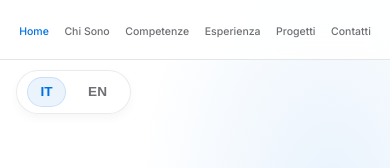
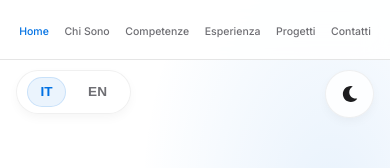
Before and after one commit to niccolopiccioli/site-niccolopiccioli, a React (Vite) app in the folder frontend/: page / in a window 390 px wide. Shown: the top 168 px of the page. Built offline with nearby package versions, Linux system fonts and the light colour scheme; no server answers.

Commit message:
feat: implement light/dark theme switcher and mirror mobile controls

```diff
--- a/frontend/src/App.tsx
+++ b/frontend/src/App.tsx
@@ -8,12 +8,13 @@ emailjs.init(import.meta.env.VITE_EMAILJS_PUBLIC_KEY || "");
 import {
   FaReact, FaAngular, FaPython, FaJava, FaDocker, FaDatabase,
   FaGithub, FaLinkedin, FaMusic, FaHeadphones, FaNodeJs, FaBrain,
-  FaPlane, FaMapMarkedAlt
+  FaPlane, FaMapMarkedAlt, FaSun, FaMoon
 } from 'react-icons/fa';
 import { SiTypescript, SiDjango, SiNextdotjs, SiTailwindcss, SiGraphql, SiPostgresql } from 'react-icons/si';
 import { MdCloud, MdSecurity } from 'react-icons/md';
 
 type Language = 'it' | 'en';
+type Theme = 'light' | 'dark';
 
 interface LanguageContextType {
   lang: Language;
@@ -296,9 +297,22 @@ function useFadeIn() {
 }
 
 const App: React.FC = () => {
+  const [theme, setTheme] = useState<Theme>(() => {
+    return (localStorage.getItem('theme') as Theme) || 'light';
+  });
+
+  useEffect(() => {
+    document.documentElement.setAttribute('data-theme', theme);
+    localStorage.setItem('theme', theme);
+  }, [theme]);
+
+  const toggleTheme = () => {
+    setTheme(prev => prev === 'light' ? 'dark' : 'light');
+  };
+
   return (
     <LanguageProvider>
-      <Navbar />
+      <Navbar theme={theme} toggleTheme={toggleTheme} />
       <Hero />
       <main className="container">
         <About />
@@ -313,7 +327,12 @@ const App: React.FC = () => {
   );
 };
 
-const Navbar: React.FC = () => {
+interface NavbarProps {
+  theme: Theme;
+  toggleTheme: () => void;
+}
+
+const Navbar: React.FC<NavbarProps> = ({ theme, toggleTheme }) => {
   const active = useActiveSection();
   const [scrolled, setScrolled] = useState(false);
   const { lang, setLang, t } = useTranslation();
@@ -337,6 +356,13 @@ const Navbar: React.FC = () => {
             onClick={() => setLang('en')}
           >EN</button>
         </div>
+
+        <div className="theme-switcher">
+          <button className="theme-btn" onClick={toggleTheme}>
+            {theme === 'light' ? <FaMoon size={16} /> : <FaSun size={16} />}
+          </button>
+        </div>
+
         <div className="navbar-centered-links">
           <ul className="navbar-links">
             {SECTIONS.map(({ id, key }) => (
@@ -350,7 +376,7 @@ const Navbar: React.FC = () => {
             ))}
           </ul>
         </div>
-        <div style={{ width: '60px' }}></div> {/* Spacer for symmetry */}
+        <div style={{ width: '60px' }} className="navbar-spacer"></div> {/* Spacer for symmetry */}
       </div>
     </nav>
   );
--- a/frontend/src/index.css
+++ b/frontend/src/index.css
@@ -8,6 +8,23 @@
   --font-mono: 'SF Mono', 'Fira Code', 'Courier New', monospace;
   --font-sans: 'Inter', -apple-system, BlinkMacSystemFont, 'SF Pro Display', 'Segoe UI', sans-serif;
   --navbar-height: 60px;
+  --card-bg: #ffffff;
+  --border-color: rgba(0, 0, 0, 0.06);
+  --header-bg: rgba(255, 255, 255, 0.85);
+  --nav-link: #6e6e73;
+}
+
+[data-theme='dark'] {
+  --bg-dark: #1d1d1f;
+  --bg-panel: #2d2d2f;
+  --text-main: #f5f5f7;
+  --text-muted: #a1a1a6;
+  --accent-blue: #0071e3;
+  --accent-purple: #8e5cf1;
+  --card-bg: #2d2d2f;
+  --border-color: rgba(255, 255, 255, 0.1);
+  --header-bg: rgba(29, 29, 31, 0.85);
+  --nav-link: #a1a1a6;
 }
 
 * {
@@ -28,6 +45,7 @@ body {
   display: flex;
   flex-direction: column;
   min-height: 100vh;
+  transition: background-color 0.3s ease, color 0.3s ease;
 }
 
 #root {
@@ -52,12 +70,17 @@ body {
   left: 0;
   right: 0;
   z-index: 1000;
-  background: rgba(255, 255, 255, 0.85);
+  background: var(--header-bg);
   backdrop-filter: blur(12px);
   -webkit-backdrop-filter: blur(12px);
-  border-bottom: 1px solid transparent;
+  border-bottom: 1px solid var(--border-color);
   transition: border-color 0.3s ease, background 0.3s ease;
   height: var(--navbar-height);
+}
+
+.navbar-scrolled {
+  background: var(--header-bg);
+  box-shadow: 0 4px 30px rgba(0, 0, 0, 0.05);
 }
 
 .navbar {
@@ -89,31 +112,70 @@ body {
 }
 
 @media (max-width: 768px) {
-  .lang-switcher {
+
+  .lang-switcher,
+  .theme-switcher {
     position: absolute;
     top: calc(var(--navbar-height) + 0.6rem);
-    left: 1rem;
     border-radius: 980px;
     justify-content: center;
-    gap: 0.5rem;
-    padding: 0.4rem 0.6rem;
-    background: rgba(255, 255, 255, 0.95);
+    background: var(--header-bg);
     backdrop-filter: blur(12px);
     -webkit-backdrop-filter: blur(12px);
-    border: 1px solid rgba(0, 0, 0, 0.08);
+    border: 1px solid var(--border-color);
     box-shadow: 0 4px 12px -2px rgba(0, 0, 0, 0.05);
     z-index: -1;
     width: max-content;
     transition: opacity 0.4s ease, transform 0.4s ease, top 0.4s ease;
     opacity: 1;
-    transform: none;
   }
 
-  .navbar-scrolled .lang-switcher {
+  .lang-switcher {
+    left: 1rem;
+    padding: 0.4rem 0.6rem;
+    gap: 0.5rem;
+  }
+
+  .theme-switcher {
+    right: 1rem;
+    padding: 0.4rem;
+  }
+
+  .navbar-scrolled .lang-switcher,
+  .navbar-scrolled .theme-switcher {
     opacity: 0;
     top: var(--navbar-height);
     pointer-events: none;
     transform: translateY(-10px);
+  }
+}
+
+.theme-btn {
+  background: none;
+  border: none;
+  color: var(--text-main);
+  cursor: pointer;
+  width: 34px;
+  height: 34px;
+  border-radius: 50%;
+  display: flex;
+  align-items: center;
+  justify-content: center;
+  transition: background 0.2s;
+}
+
+.theme-btn:hover {
+  background: rgba(0, 0, 0, 0.05);
+}
+
+[data-theme='dark'] .theme-btn:hover {
+  background: rgba(255, 255, 255, 0.1);
+}
+
+@media (min-width: 769px) {
+  .theme-switcher {
+    margin-left: 1rem;
+    order: 3;
   }
 }
 
@@ -160,7 +222,7 @@ body {
 }
 
 .navbar-links a {
-  color: var(--text-muted);
+  color: var(--nav-link);
   text-decoration: none;
   font-size: 0.9rem;
   font-weight: 500;
@@ -212,7 +274,7 @@ body {
 h1,
 h2,
 h3 {
-  color: #1d1d1f;
+  color: var(--text-main);
 }
 
 h1 {
@@ -296,7 +358,7 @@ section {
     radial-gradient(ellipse 70% 60% at 15% 60%, rgba(124, 58, 237, 0.07) 0%, transparent 55%),
     radial-gradient(ellipse 90% 70% at 85% 25%, rgba(0, 113, 227, 0.09) 0%, transparent 55%),
     radial-gradient(ellipse 60% 50% at 50% 80%, rgba(0, 113, 227, 0.04) 0%, transparent 60%),
-    #ffffff;
+    var(--bg-dark);
 }
 
 .hero-badge {
@@ -318,7 +380,7 @@ section {
   font-size: clamp(2.2rem, 6vw, 4rem);
   font-weight: 700;
   letter-spacing: -0.03em;
-  background: linear-gradient(135deg, #1d1d1f 0%, var(--accent-blue) 60%, var(--accent-purple) 100%);
+  background: linear-gradient(135deg, var(--text-main) 0%, var(--accent-blue) 60%, var(--accent-purple) 100%);
   -webkit-background-clip: text;
   -webkit-text-fill-color: transparent;
   background-clip: text;
@@ -367,11 +429,11 @@ section {
 }
 
 .contact-card {
-  background: #ffffff;
+  background: var(--card-bg);
   border-radius: 16px;
   padding: 2rem;
   box-shadow: 0 4px 6px rgba(0, 0, 0, 0.04), 0 10px 30px rgba(0, 0, 0, 0.08);
-  border: 1px solid rgba(0, 0, 0, 0.06);
+  border: 1px solid var(--border-color);
 }
 
 /* ===== Section flash transition ===== */
@@ -398,10 +460,10 @@ section {
 }
 
 .card {
-  background-color: #ffffff;
+  background-color: var(--card-bg);
   padding: 1.5rem;
   border-radius: 16px;
-  border: 1px solid rgba(0, 0, 0, 0.06);
+  border: 1px solid var(--border-color);
   border-left: 4px solid var(--accent-blue);
   transition: transform 0.3s cubic-bezier(0.16, 1, 0.3, 1), box-shadow 0.3s ease;
   box-shadow: 0 1px 4px rgba(0, 0, 0, 0.04);
@@ -426,10 +488,10 @@ section {
 .hobbies-card {
   display: flex;
   gap: 1.2rem;
-  background: #ffffff;
+  background: var(--card-bg);
   border-radius: 16px;
   padding: 1.5rem;
-  border: 1px solid rgba(0, 0, 0, 0.06);
+  border: 1px solid var(--border-color);
   border-left: 4px solid var(--accent-blue);
   align-items: flex-start;
   box-shadow: 0 1px 4px rgba(0, 0, 0, 0.04);
@@ -469,15 +531,16 @@ section {
 
 /* ===== Projects (GitHub dark style) ===== */
 #projects {
-  background: #0d1117;
+  background: var(--bg-dark);
   border-radius: 12px;
   padding: 2.5rem;
   margin: 0 -0.5rem;
+  border: 1px solid var(--border-color);
 }
 
 #projects h2 {
-  color: #e6edf3;
-  border-bottom-color: #30363d;
+  color: var(--text-main);
+  border-bottom-color: var(--border-color);
 }
 
 .projects-row {
@@ -501,18 +564,18 @@ section {
 }
 
 .project-card {
-  background-color: #161b22;
+  background-color: var(--bg-panel);
   padding: 1.2rem;
   border-radius: 6px;
-  border: 1px solid #30363d;
+  border: 1px solid var(--border-color);
   transition: border-color 0.2s ease, box-shadow 0.2s ease;
   display: flex;
   flex-direction: column;
 }
 
 .project-card:hover {
-  border-color: #58a6ff;
-  box-shadow: 0 2px 12px rgba(88, 166, 255, 0.1);
+  border-color: var(--accent-blue);
+  box-shadow: 0 2px 12px rgba(0, 113, 227, 0.1);
 }
 
 .project-card-header {
@@ -530,11 +593,11 @@ section {
 .project-card h3 {
   font-size: 0.95rem;
   font-weight: 600;
-  color: #58a6ff;
+  color: var(--accent-blue);
 }
 
 .project-card p {
-  color: #8b949e;
+  color: var(--text-muted);
   font-size: 0.85rem;
   margin-bottom: 0.8rem;
   flex-grow: 1;
@@ -549,12 +612,12 @@ section {
 }
 
 .project-card .tag {
-  background: #21262d;
-  color: #8b949e;
+  background: var(--bg-dark);
+  color: var(--text-muted);
   font-size: 0.75rem;
   padding: 0.2rem 0.6rem;
   border-radius: 20px;
-  border: 1px solid #30363d;
+  border: 1px solid var(--border-color);
 }
 
 .project-links {
@@ -564,7 +627,7 @@ section {
 }
 
 .project-link {
-  color: #58a6ff;
+  color: var(--accent-blue);
   text-decoration: none;
   font-weight: 500;
   font-size: 0.85rem;
@@ -612,8 +675,8 @@ input,
 textarea {
   width: 100%;
   padding: 1rem;
-  background-color: #f7f7f8;
-  border: 1px solid #e5e5e7;
+  background-color: var(--bg-panel);
+  border: 1px solid var(--border-color);
   color: var(--text-main);
   border-radius: 8px;
   font-family: var(--font-sans);
@@ -625,7 +688,7 @@ input:focus,
 textarea:focus {
   outline: none;
   border-color: var(--accent-blue);
-  background-color: #ffffff;
+  background-color: var(--card-bg);
 }
 
 /* ===== Footer ===== */
@@ -676,7 +739,7 @@ footer {
   display: inline-flex;
   align-items: center;
   gap: 0.35rem;
-  color: var(--text-muted);
+  color: var(--nav-link);
   text-decoration: none;
   font-size: 0.9rem;
   transition: color 0.2s;
@@ -720,6 +783,11 @@ footer {
 
   .navbar-centered-links {
     width: 100%;
+    order: 2;
+  }
+
+  .navbar-spacer {
+    display: none;
   }
 
   .navbar-links {
```
